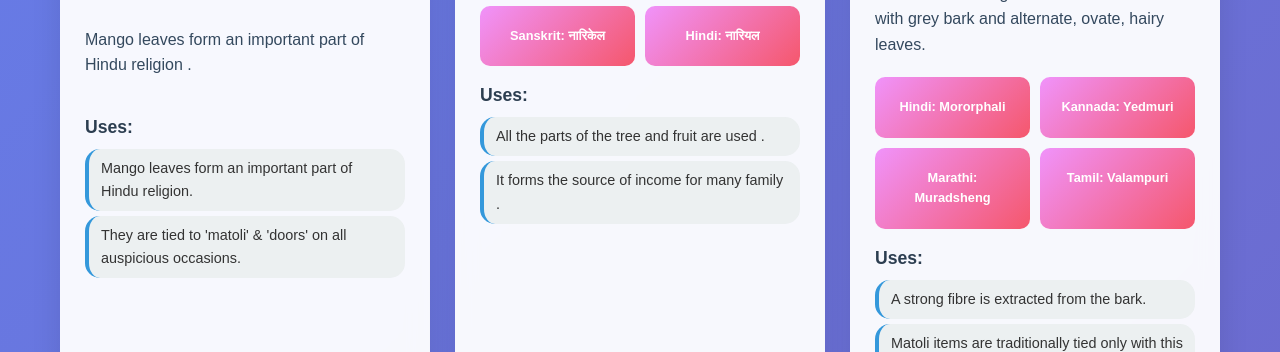
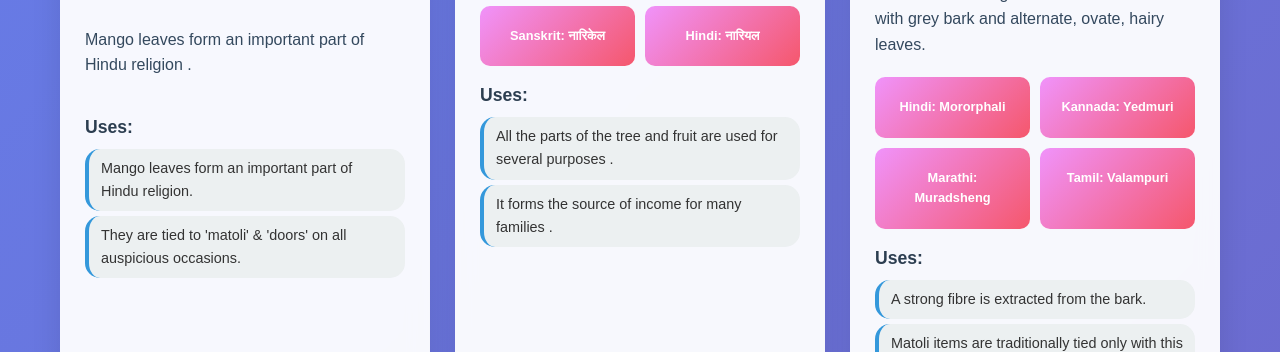
Before and after one commit to aravPagi/myWebsite, a plain HTML site: page Matoli-Information-Web.html in a window 1280 px wide. Shown: the part 448-800 px from the top of the page. Drawn offline with Linux system fonts and the light colour scheme.

Commit message:
Update Matoli-Information-Web.html

```diff
--- a/Matoli-Information-Web.html
+++ b/Matoli-Information-Web.html
@@ -268,8 +268,8 @@
                     Hindi: "नारियल",
                 },
                 benefits: [
-                    "All the parts of the tree and fruit are used .",
-                    "It forms the source of income for many family ."
+                    "All the parts of the tree and fruit are used for several purposes .",
+                    "It forms the source of income for many families ."
                 ]
             },
             {
```
